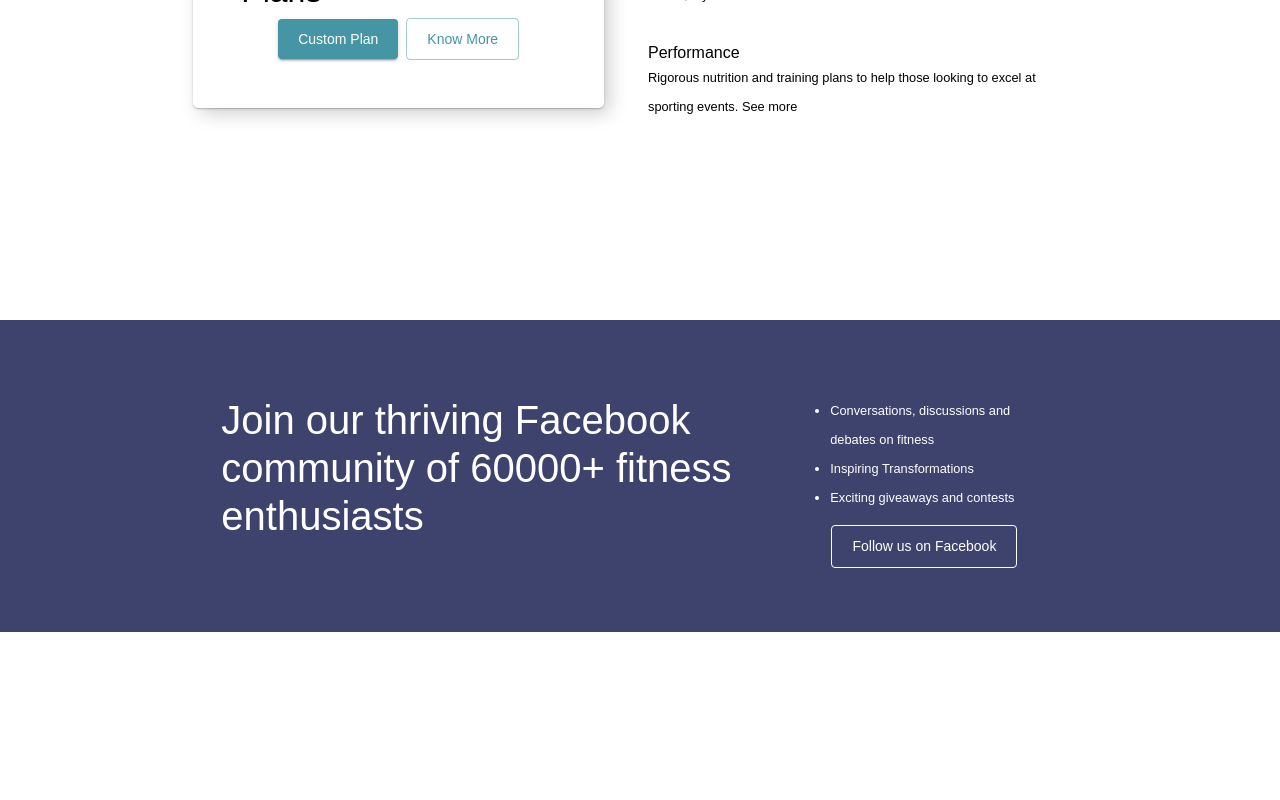
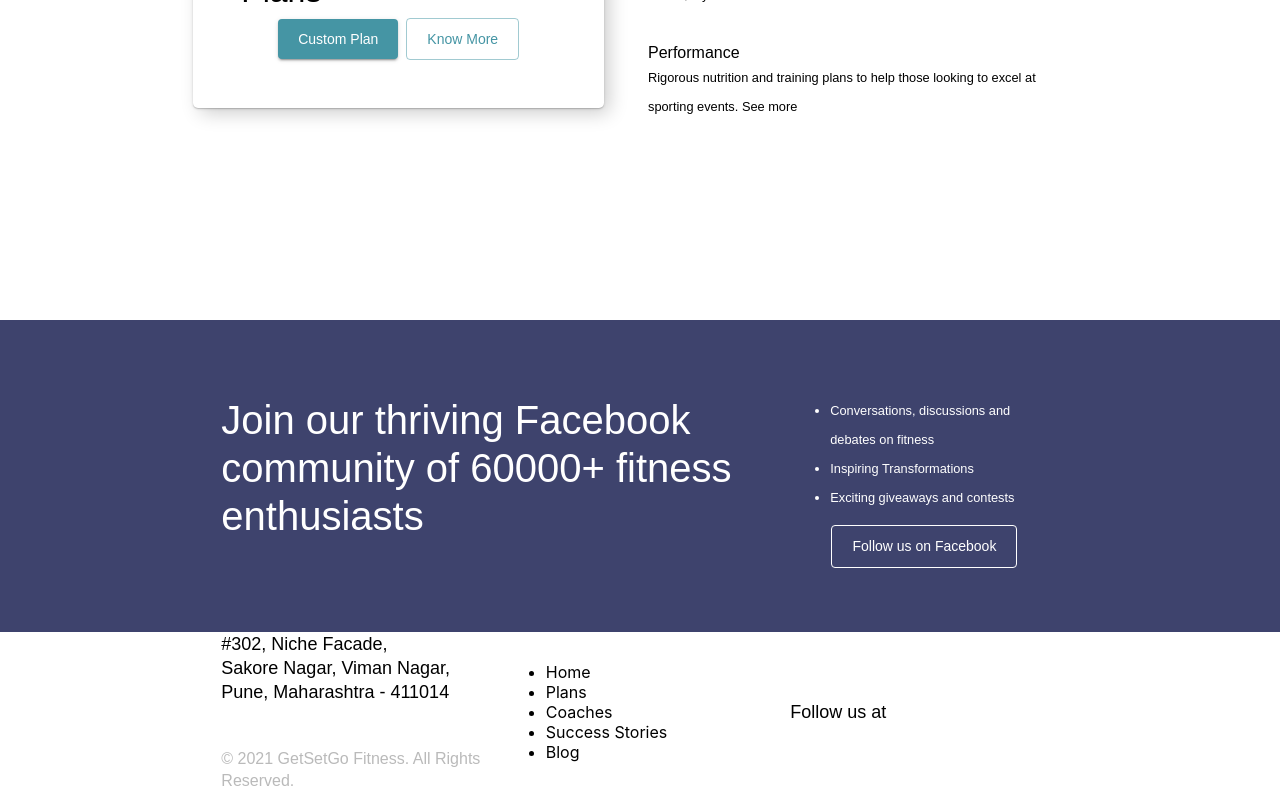
Before and after one commit to vinaypokra/marvel, a React (Create React App) app: page / in a window 1280 px wide. Shown: the part 2134-2934 px from the top of the page. Before the commit the page ends 2766 px from the top, so only its background shows below. Built offline with nearby package versions, Linux system fonts and the light colour scheme.

Commit message:
Updated by Abhishek

```diff
--- a/src/Home.js
+++ b/src/Home.js
@@ -4,6 +4,7 @@
 import FitnessPlan from "./Section/landingPage/FitnessPlan";
 import Banner from "./Section/landingPage/Banner";
 import Facebook from "./Section/landingPage/Facebook";
+import Footer from "./Section/Footer";
 const Home = () => {
   return (
     <>
@@ -12,6 +13,7 @@
 
       <FitnessPlan />
       <Facebook />
+      <Footer />
     </>
   );
 };
--- /dev/null
+++ b/src/Section/Footer.js
@@ -0,0 +1,57 @@
+import React from "react";
+import Grid from "@material-ui/core/Grid";
+import Styles from "../app-styles";
+import { Typography, Button } from "@material-ui/core";
+import customTxt from "./landingPage/customTxt.json";
+import Links from "./Links.json";
+import { Link } from "react-router-dom";
+const Footer = () => {
+  return (
+    <>
+      <Grid container justify="center">
+        <Grid
+          item
+          container
+          direction="row"
+          justify="center"
+          alignItems="center"
+          xs={8}
+          spacing={2}
+        >
+          <Grid item xs={4}>
+            <Typography variant="h5">
+              {customTxt.Footer.address[0]}
+              <br></br>
+              {customTxt.Footer.address[1]}
+              <br></br>
+              {customTxt.Footer.address[2]}
+            </Typography>
+            <Typography variant="h6" style={{ ...Styles.colorFade }}>
+              <br></br>
+              <br></br>
+              {customTxt.Footer.copyright}
+            </Typography>
+          </Grid>
+          <Grid item xs={4}>
+            <ul>
+              {Links.navLinks.map((val) => {
+                return (
+                  <li>
+                    <Link to={val[0]} style={{ ...Styles.headerLink }}>
+                      {val[1]}
+                    </Link>
+                  </li>
+                );
+              })}
+            </ul>
+          </Grid>
+          <Grid item xs={4}>
+            <Typography variant="h5">{customTxt.Footer.follow}</Typography>
+          </Grid>
+        </Grid>
+      </Grid>
+    </>
+  );
+};
+
+export default Footer;
--- a/src/Section/landingPage/customTxt.json
+++ b/src/Section/landingPage/customTxt.json
@@ -51,5 +51,14 @@
       "Inspiring Transformations",
       "Exciting giveaways and contests"
     ]
+  },
+  "Footer": {
+    "address": [
+      "#302, Niche Facade,",
+      "Sakore Nagar, Viman Nagar,",
+      "Pune, Maharashtra - 411014"
+    ],
+    "follow": "Follow us at",
+    "copyright": "© 2021 GetSetGo Fitness. All Rights Reserved."
   }
 }
--- a/src/app-styles.js
+++ b/src/app-styles.js
@@ -76,6 +76,9 @@
   },
   colorGrey: {
     color: colors.grey,
+  },
+  colorFade: {
+    color: "#bababa",
   },
   blackBG: {
     background: "#000",
```
